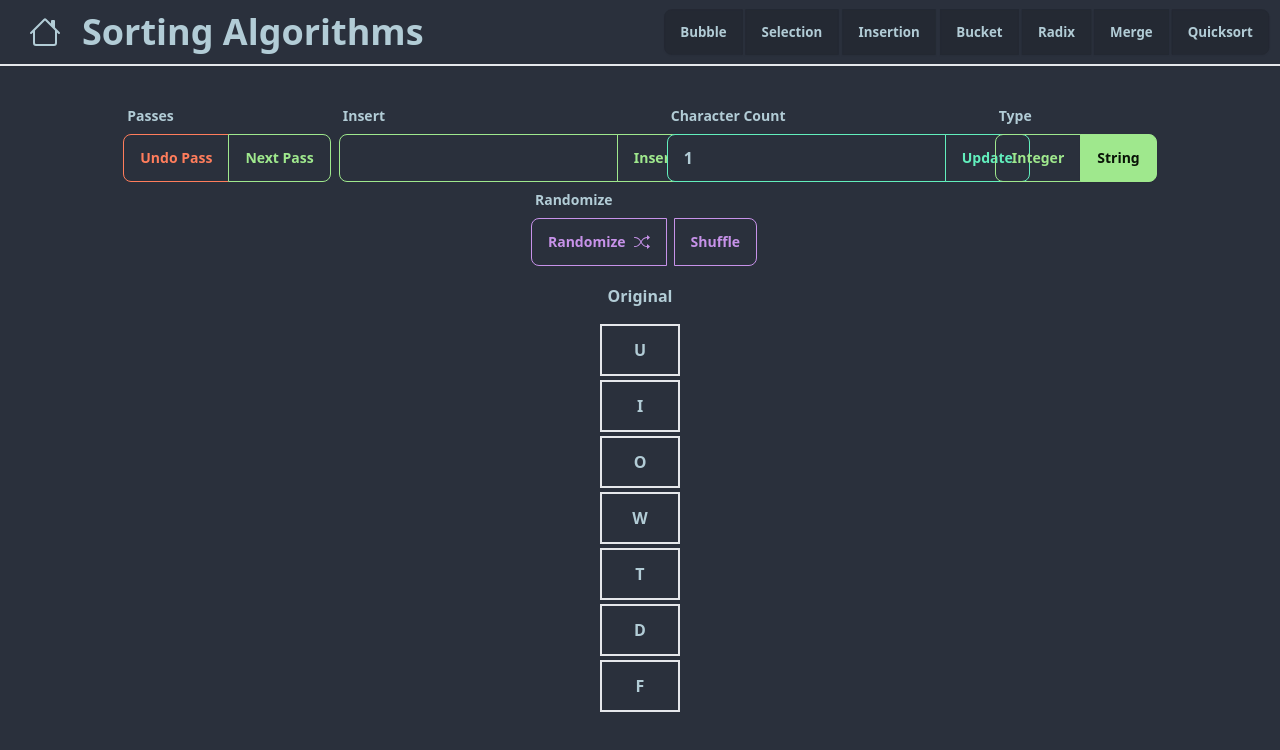
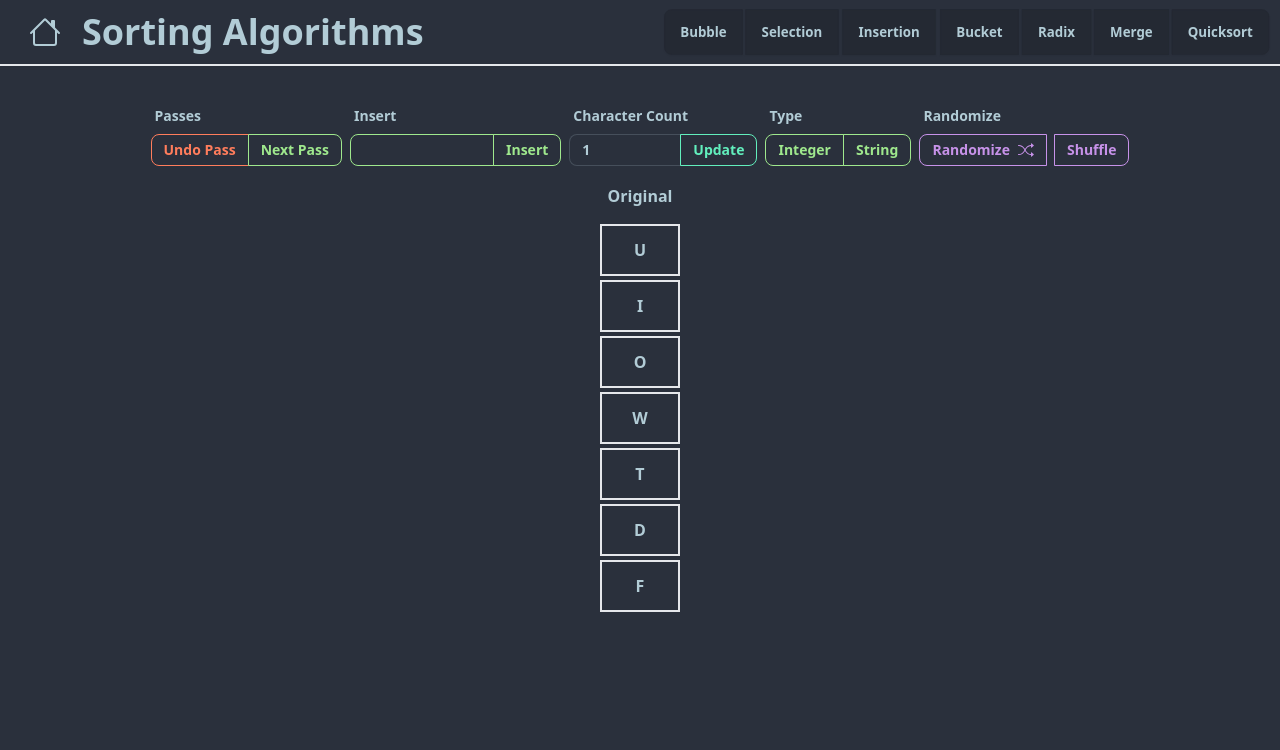
Before and after one commit to alexespejo/dsa-visualizer, a Svelte app: page /sorting_algo/radix_sort in a window 1280 px wide. Shown: the top 750 px of the page. Built offline with nearby package versions, Linux system fonts and the light colour scheme.

Commit message:
Components Fix

```diff
--- a/src/components/custom/Inputs/TextInput.svelte
+++ b/src/components/custom/Inputs/TextInput.svelte
@@ -4,11 +4,13 @@
  export let sz: string = "";
  export let styles: string = "";
  export let placeholder: string = "";
+ export let maxLength: number = 1;
 </script>
 
 <input
  bind:value
  type="text"
  {placeholder}
+ maxlength = {maxLength}
  class={`input input-${color} input-${sz} w-36 ${styles} input-bordered w-max-w-xs font-bold`}
 />
--- a/src/routes/SortingAlgorithms/RadixSort.svelte
+++ b/src/routes/SortingAlgorithms/RadixSort.svelte
@@ -3,6 +3,7 @@
  import FormControl from "../../components/custom/FormControl.svelte";
  import Controls from "../../components/custom/layout/Controls.svelte";
  import Visualize from "../../components/custom/layout/Visualize.svelte";
+ import NumberInput from "../../components/custom/Inputs/NumberInput.svelte";
  import MarkedElements from "../../components/SortingAlgoControls/BucketSortControls/MarkedElements.svelte";
  import {
   generateRandomIntArray,
@@ -11,6 +12,8 @@
  import { onMount } from "svelte";
  import LabelInput from "../../components/custom/Inputs/Label.svelte";
   import Layout from "../../layouts/Layout.svelte";
+  import Button from "../../components/custom/Button.svelte";
+  import TextInput from "../../components/custom/Inputs/TextInput.svelte";
 
  let listOfBuckets = [];
  let intOrStringArray = false;
@@ -75,34 +78,34 @@
     <FormControl>
         <LabelInput>Passes</LabelInput>
         <div class="join">
-            <button class="btn join-item btn-secondary btn-outline" on:click={() => {
+            <Button color="secondary" styles="btn join-item btn-outline" on:click={() => {
                 if (indexOfPass > 0) {
                     indexOfPass--;
                     updateBuckets();
                 }
             }}>
                 Undo Pass
-             </button>
-             <button class="btn join-item btn-primary btn-outline" on:click={() => {
+             </Button>
+             <Button color="primary" styles="btn join-item btn-outline" on:click={() => {
                 if (indexOfPass < characterCount) {
                     indexOfPass++;
                     updateBuckets();
                 }
             }}>
                 Next Pass
-             </button>
+             </Button>
         </div>
     </FormControl>
     <FormControl>
         <LabelInput>Insert</LabelInput>
         <div class="join">
-            <input
-            type="string"
-            class="font-bold input input-bordered join-item input-primary"
-            maxlength = {characterCount}
+            <TextInput
+            color="primary"
+            styles="font-bold input input-outline w-16 join-item w-max-w-xs input-sm"
+            maxLength = {characterCount}
             bind:value={(insertValue)}
             />
-            <button class="btn btn-primary btn-outline join-item" on:click={() => {
+            <Button color="primary" styles="btn btn-primary btn-outline join-item" on:click={() => {
                 if (intOrStringArray && !isNaN(Number(insertValue))) {
                     bucket.push(parseInt(insertValue));
                 }
@@ -115,15 +118,15 @@
                 updateBuckets();
             }}>
                 Insert
-            </button>
+            </Button>
         </div>
     </FormControl>
     <FormControl>
         <LabelInput>Character Count</LabelInput>
         <div class="join">
-            <input
-            type="number"
-            class="font-bold input input-bordered join-item input-success"
+            <NumberInput
+            color = "success"
+            styles="font-bold input input-bordered join-item"
             bind:value={characterCount}
             placeholder="Maximum: 6"
             on:input={() => {
@@ -132,37 +135,39 @@
                 }
             }}
             />
-            <button class="btn btn-success btn-outline join-item"
+            <Button color="success" styles="btn btn-outline join-item"
                 on:click={() => {
                     createBuckets();;
                 }}>
                 Update
-            </button>
+            </Button>
         </div>
     </FormControl>
    <FormControl>
     <LabelInput>Type</LabelInput>
     <div class="join">
-     <button
-      class={`btn  join-item btn-primary ${!intOrStringArray ? "btn-outline" : ""}`}
+     <Button
+     color="primary"
+      styles={`btn  join-item ${!intOrStringArray ? "btn-outline" : ""}`}
       on:click={() => {
        intOrStringArray = true;
        createBuckets();
-      }}>Integer</button
+      }}>Integer</Button
      >
-     <button
-      class={`btn  join-item btn-primary ${intOrStringArray ? "btn-outline" : ""}`}
+     <Button
+      color = "primary"
+      styles={`btn  join-item ${intOrStringArray ? "btn-outline" : ""}`}
       on:click={() => {
        intOrStringArray = false;
        createBuckets();
-      }}>String</button
+      }}>String</Button
      >
     </div>
    </FormControl>
    <FormControl>
     <LabelInput>Randomize</LabelInput>
     <div class="join">
-        <button class="btn btn-accent btn-outline join-item mr-2" on:click={() => createBuckets()}
+        <Button color = "accent" styles="btn btn-outline join-item mr-2" on:click={() => createBuckets()}
          >Randomize <svg
           xmlns="http://www.w3.org/2000/svg"
           width="16"
@@ -178,8 +183,8 @@
           <path
            d="M13 5.466V1.534a.25.25 0 0 1 .41-.192l2.36 1.966c.12.1.12.284 0 .384l-2.36 1.966a.25.25 0 0 1-.41-.192m0 9v-3.932a.25.25 0 0 1 .41-.192l2.36 1.966c.12.1.12.284 0 .384l-2.36 1.966a.25.25 0 0 1-.41-.192"
           />
-         </svg></button>
-         <button class="btn btn-accent btn-outline join-item"  on:click={() => {
+         </svg></Button>
+         <Button color = "accent" styles="btn btn-outline join-item"  on:click={() => {
             for (let i = bucket.length - 1; i > 0; i--) {
                 const j = Math.floor(Math.random() * (i + 1));
                 [bucket[i], bucket[j]] = [bucket[j], bucket[i]];
@@ -187,7 +192,7 @@
             updateBuckets();
            }}>
             Shuffle
-         </button>
+         </Button>
     </div>
    </FormControl>
 </Controls>
```
